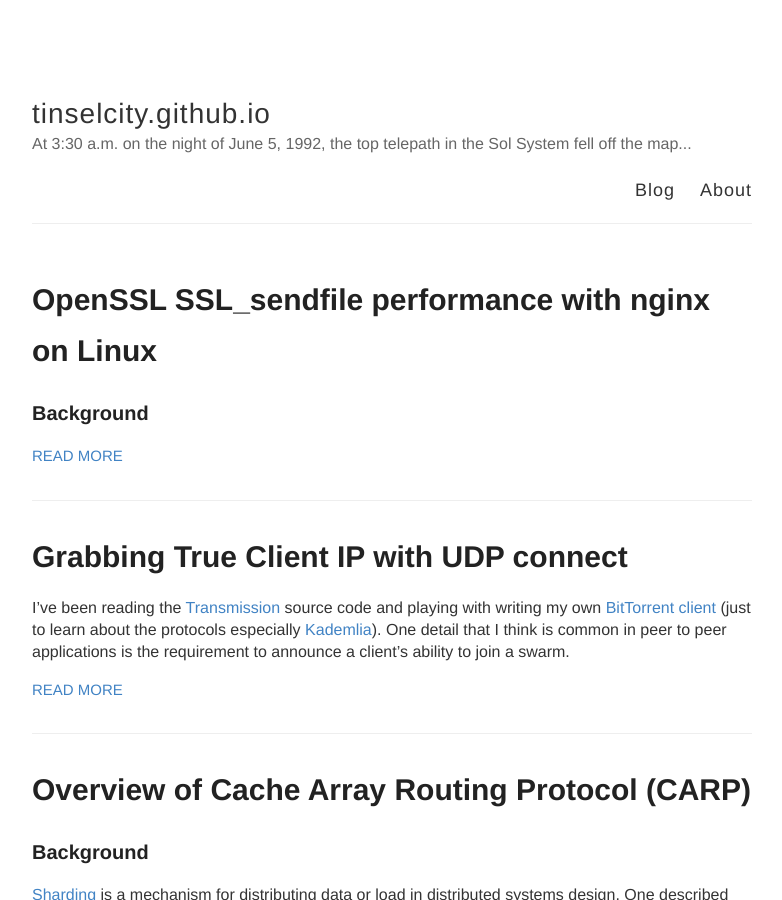
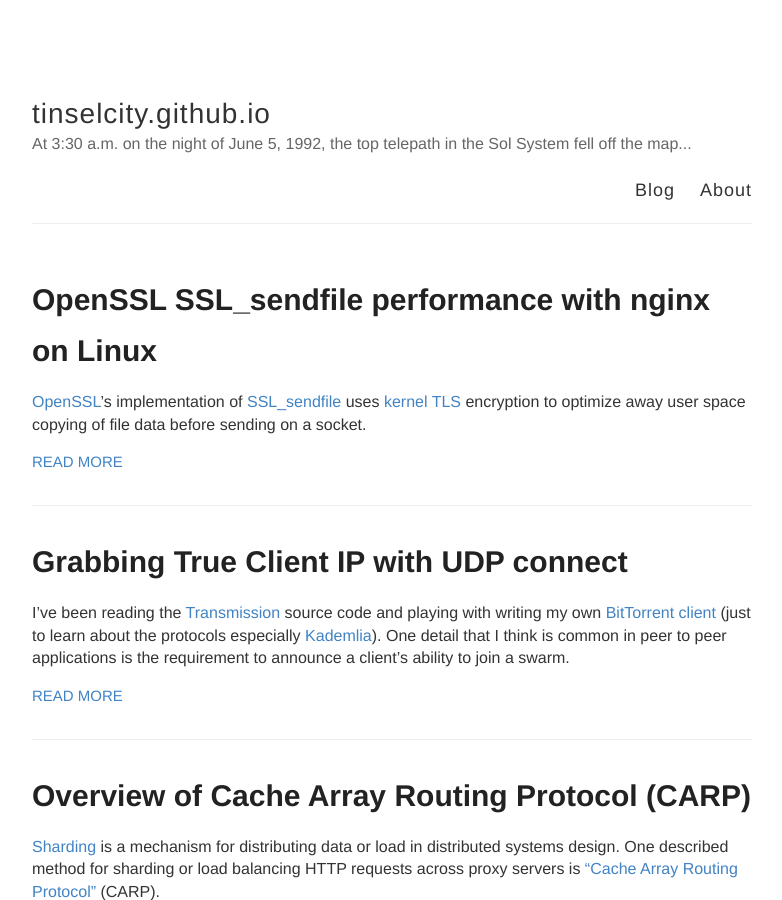
Before and after one commit to tinselcity/tinselcity.github.io, a Jekyll site: the page built from index.html, in a window 1280 px wide and 900 px high. Shown: the whole window, without its empty margins (248-1030 px from the left). Built offline with Jekyll 4.4.1, drawn with Linux system fonts in a browser that asks for light colours.

Commit message:
working on SSL_sendfile post

```diff
--- a/_posts/2022-5-27-CARP.md
+++ b/_posts/2022-5-27-CARP.md
@@ -3,8 +3,6 @@ layout: post
 title: Overview of Cache Array Routing Protocol (CARP)
 ---
 
-
-### Background
 [Sharding](https://en.wikipedia.org/wiki/Shard_(database_architecture)) is a mechanism for distributing data or load in distributed systems design.  One described method for sharding or load balancing HTTP requests across proxy servers is ["Cache Array Routing Protocol"](https://en.wikipedia.org/wiki/Cache_Array_Routing_Protocol) (CARP).
 
 CARP itself is form of [weighted](https://en.wikipedia.org/wiki/Rendezvous_hashing#Weighted_variations) [Rendezvous Hashing](https://en.wikipedia.org/wiki/Rendezvous_hashing), (also referred to as highest random weight (HRW)) which (from wiki):
--- a/_posts/2023-2-21-SSL_Sendfile.md
+++ b/_posts/2023-2-21-SSL_Sendfile.md
@@ -2,8 +2,6 @@
 layout: post
 title: OpenSSL SSL_sendfile performance with nginx on Linux
 ---
-
-### Background
 
 [OpenSSL](https://www.openssl.org/)'s implementation of [SSL_sendfile](https://www.openssl.org/docs/man3.1/man3/SSL_sendfile.html) uses [kernel TLS]( to make an encrypted version of the [`sendfile`](https://man7.org/linux/man-pages/man2/sendfile.2.html) system call ) encryption to optimize away user space copying of file data before sending on a socket.
 
```
